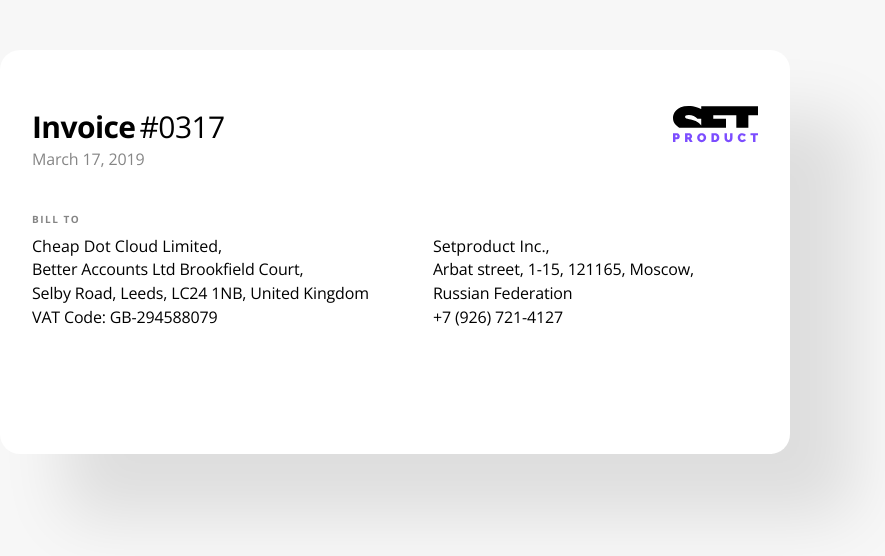
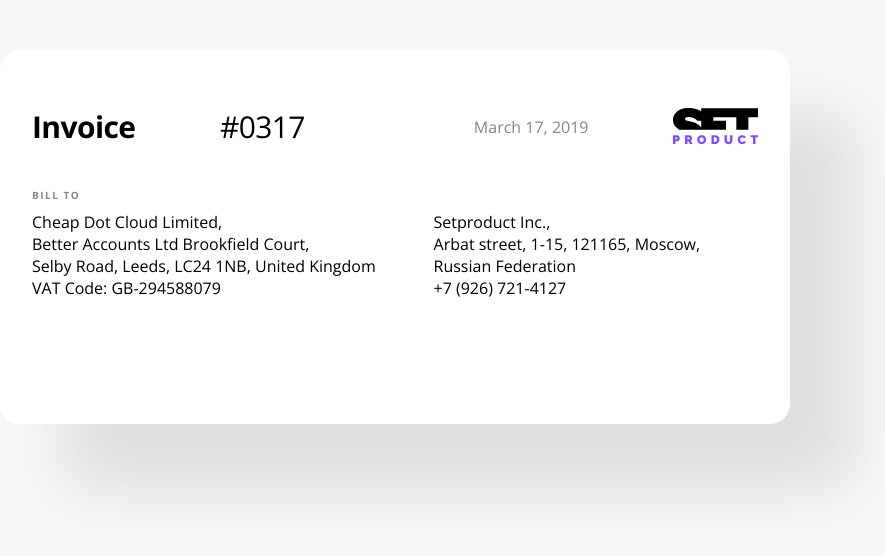
Before and after one commit to Gormsdottir/Invoice-0317, a plain HTML site: page index.html in a window 1280 px wide. Shown: the whole page, without its empty margins (245-1130 px from the left). Drawn offline with nearby package versions, Linux system fonts and the light colour scheme.

Commit message:
Update main.css

```diff
--- a/main.css
+++ b/main.css
@@ -13,16 +13,17 @@
 }
 
 header {
+    display: flex;
     margin: 0px;
     padding: 0px;
-    position: relative;
+    align-items: center;
+    justify-content: space-between;
 }
 
 .invoice {
     font-size: 30px;
     font-weight: 700;
     line-height: 41px;
-    align-items: center;
     letter-spacing: -0.02em;
     color: #000000;
 }
@@ -31,23 +32,26 @@
     font-size: 30px;
     font-weight: 300;
     line-height: 41px;
-    align-items: center;
     letter-spacing: -0.02em;
     color: #000000;
 }
 
-.date {
-    font-weight: 400;
+.info {
     font-size: 16px;
     line-height: 24px;
     letter-spacing: -0.01em;
+}
+
+.date {
+    font-weight: 400;
     color: rgba(0, 0, 0, 0.48);
 }
 
 .logo {
-    position: absolute;
     top: 0px;
     right: 0px;
+    fill: red;
+
 }
 
 .treaty_parties {
@@ -66,9 +70,6 @@
 
 .address {
     font-weight: 400;
-    font-size: 16px;
-    line-height: 24px;
-    letter-spacing: -0.01em;
     color: #000000;
 }
 
@@ -83,9 +84,6 @@
     display: inline-block;
     font-style: normal;
     font-weight: bold;
-    font-size: 16px;
-    line-height: 24px;
-    letter-spacing: -0.01em;
 }
 
 .company--right {
```
